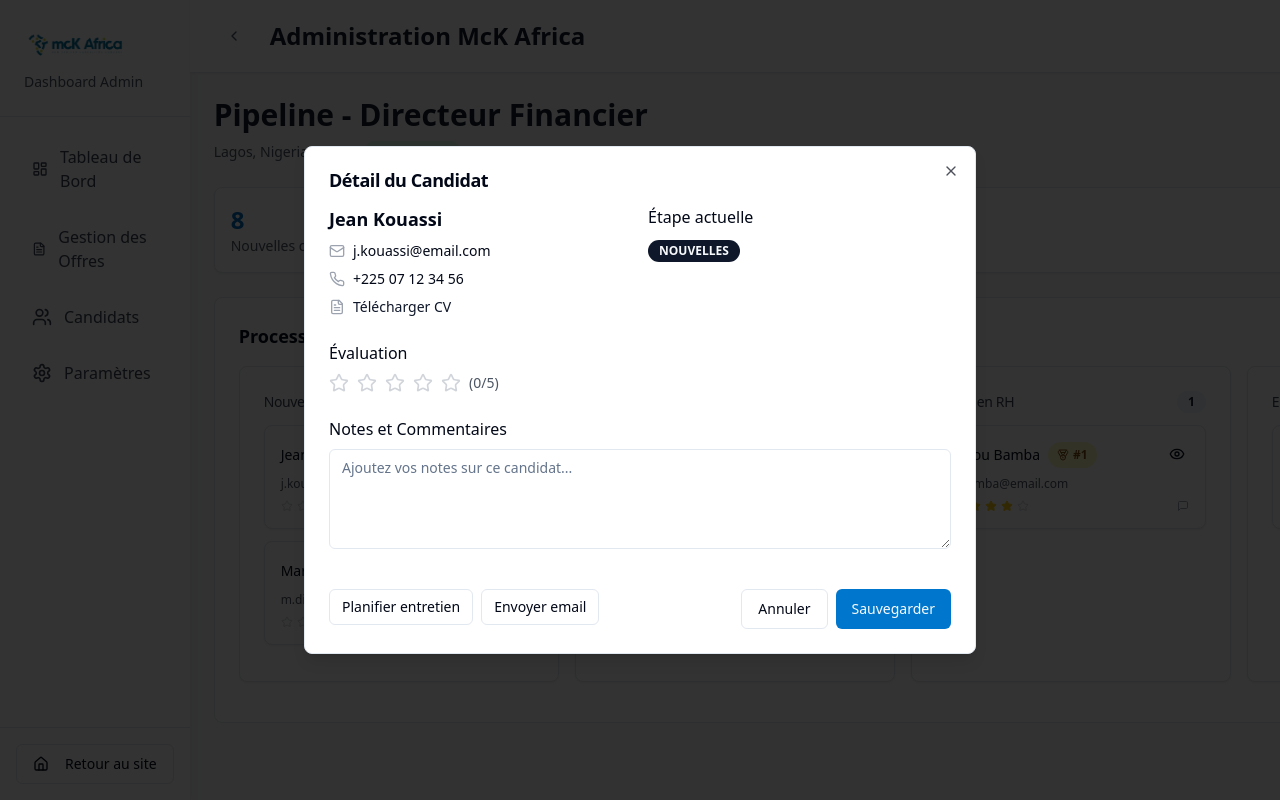
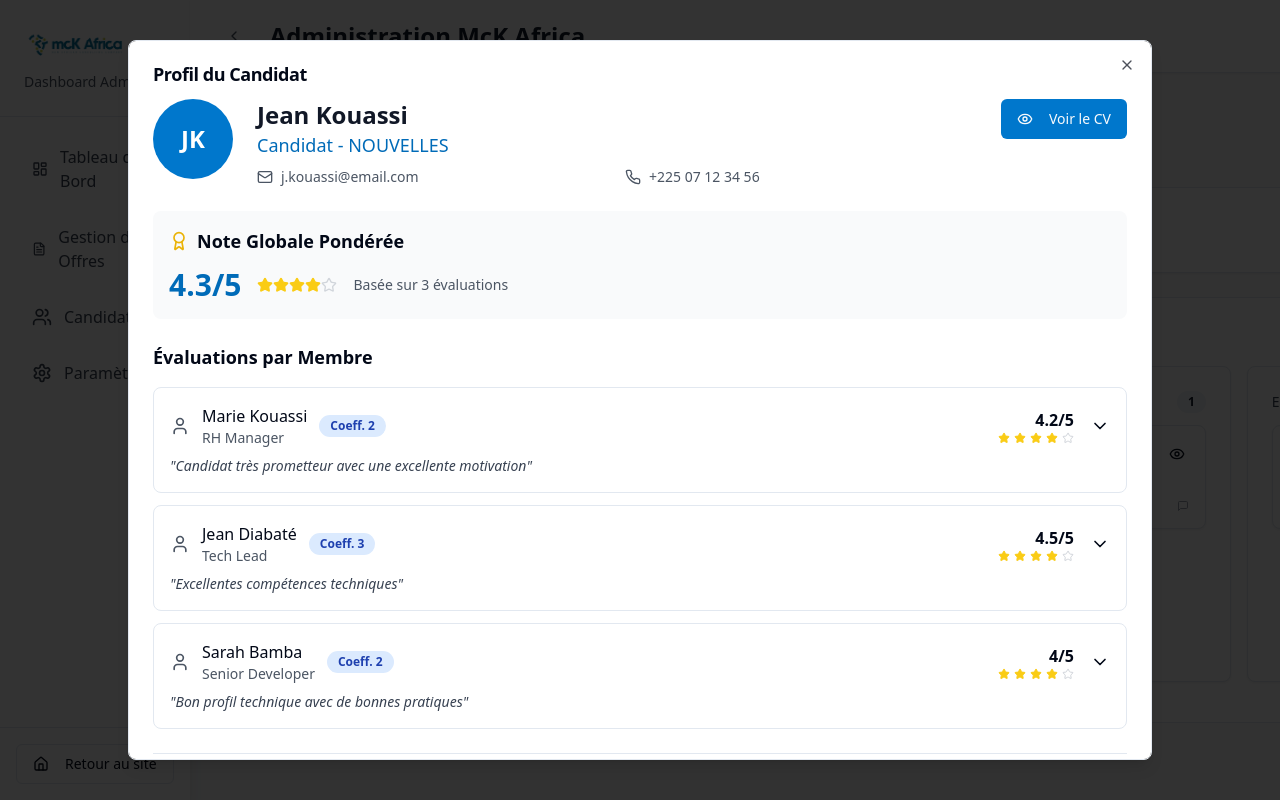
Before and after one commit to arthurdibii/mckafricav1, a React (Vite) app: page /admin/offres/1/pipeline in a window 1280 px wide. Both pictures are taken after a click on the button 504 px from the left and 454 px from the top of the page. Shown: the top 800 px of the page. Built offline with nearby package versions, Linux system fonts and the light colour scheme.

Commit message:
feat: Implement candidate detail modal in pipeline
Implement the same candidate detail information in the pipeline modal.
Make comments non-editable and replace "Télécharger CV" with "Voir le CV".

```diff
--- a/src/components/CandidateDetailModal.tsx
+++ b/src/components/CandidateDetailModal.tsx
@@ -19,7 +19,8 @@ import {
   User,
   ChevronDown,
   ChevronUp,
-  Award
+  Award,
+  Eye
 } from 'lucide-react';
 
 interface EvaluationAxis {
@@ -60,6 +61,9 @@ const CandidateDetailModal = ({ candidate, onClose }: CandidateDetailModalProps)
   const [expandedEvaluator, setExpandedEvaluator] = useState<string | null>(null);
   const [editingComment, setEditingComment] = useState<{evaluatorId: string, axisName: string} | null>(null);
   const [tempComment, setTempComment] = useState('');
+
+  // Simuler l'utilisateur connecté (en réalité, cela viendrait d'un contexte d'authentification)
+  const currentUserId = 'eval2'; // Jean Diabaté par exemple
 
   if (!candidate) return null;
 
@@ -129,6 +133,10 @@ const CandidateDetailModal = ({ candidate, onClose }: CandidateDetailModalProps)
   };
 
   const handleCommentEdit = (evaluatorId: string, axisName: string, currentComment: string) => {
+    // Vérifier si l'utilisateur connecté est l'auteur de l'évaluation
+    if (evaluatorId !== currentUserId) {
+      return; // Empêcher l'édition si ce n'est pas l'auteur
+    }
     setEditingComment({ evaluatorId, axisName });
     setTempComment(currentComment);
   };
@@ -142,6 +150,10 @@ const CandidateDetailModal = ({ candidate, onClose }: CandidateDetailModalProps)
 
   const toggleEvaluator = (evaluatorId: string) => {
     setExpandedEvaluator(expandedEvaluator === evaluatorId ? null : evaluatorId);
+  };
+
+  const canEditComment = (evaluatorId: string) => {
+    return evaluatorId === currentUserId;
   };
 
   return (
@@ -180,8 +192,8 @@ const CandidateDetailModal = ({ candidate, onClose }: CandidateDetailModalProps)
 
             <div className="space-y-2">
               <Button className="bg-mck-blue-500 hover:bg-mck-blue-600">
-                <FileText className="h-4 w-4 mr-2" />
-                Télécharger CV
+                <Eye className="h-4 w-4 mr-2" />
+                Voir le CV
               </Button>
             </div>
           </div>
@@ -287,10 +299,17 @@ const CandidateDetailModal = ({ candidate, onClose }: CandidateDetailModalProps)
                                 </div>
                               ) : (
                                 <div
-                                  className="cursor-pointer hover:bg-gray-100 p-1 rounded"
-                                  onClick={() => handleCommentEdit(evaluator.id, axis.name, axis.comment)}
+                                  className={`p-1 rounded ${
+                                    canEditComment(evaluator.id)
+                                      ? 'cursor-pointer hover:bg-gray-100'
+                                      : 'cursor-default'
+                                  }`}
+                                  onClick={() => canEditComment(evaluator.id) && handleCommentEdit(evaluator.id, axis.name, axis.comment)}
                                 >
-                                  {axis.comment || "Cliquez pour ajouter un commentaire"}
+                                  {axis.comment || (canEditComment(evaluator.id) ? "Cliquez pour ajouter un commentaire" : "Aucun commentaire")}
+                                  {canEditComment(evaluator.id) && (
+                                    <span className="text-blue-500 text-xs ml-2">(éditable)</span>
+                                  )}
                                 </div>
                               )}
                             </div>
--- a/src/pages/JobPipeline.tsx
+++ b/src/pages/JobPipeline.tsx
@@ -3,17 +3,10 @@ import React, { useState } from 'react';
 import { useParams } from 'react-router-dom';
 import AdminLayout from '@/components/AdminLayout';
 import KanbanBoard from '@/components/KanbanBoard';
+import CandidateDetailModal from '@/components/CandidateDetailModal';
 import { Card, CardContent, CardHeader, CardTitle } from '@/components/ui/card';
 import { Button } from '@/components/ui/button';
 import { Badge } from '@/components/ui/badge';
-import {
-  Dialog,
-  DialogContent,
-  DialogHeader,
-  DialogTitle
-} from '@/components/ui/dialog';
-import { Textarea } from '@/components/ui/textarea';
-import { Star, Phone, Mail, FileText } from 'lucide-react';
 
 interface Candidate {
   id: string;
@@ -27,9 +20,7 @@ interface Candidate {
 
 const JobPipeline = () => {
   const { id } = useParams();
-  const [selectedCandidate, setSelectedCandidate] = useState<Candidate | null>(null);
-  const [candidateNotes, setCandidateNotes] = useState('');
-  const [candidateScore, setCandidateScore] = useState(0);
+  const [selectedCandidate, setSelectedCandidate] = useState<any>(null);
 
   // Données simulées de l'offre
   const jobData = {
@@ -43,32 +34,6 @@ const JobPipeline = () => {
 
   const handleCandidateClick = (candidate: Candidate) => {
     setSelectedCandidate(candidate);
-    setCandidateNotes(candidate.notes);
-    setCandidateScore(candidate.score);
-  };
-
-  const handleSaveCandidateData = () => {
-    if (selectedCandidate) {
-      // Ici on mettrait à jour les données du candidat
-      console.log('Mise à jour candidat:', {
-        id: selectedCandidate.id,
-        score: candidateScore,
-        notes: candidateNotes
-      });
-      setSelectedCandidate(null);
-    }
-  };
-
-  const renderStars = (score: number, interactive: boolean = false) => {
-    return Array.from({ length: 5 }, (_, i) => (
-      <Star
-        key={i}
-        className={`h-5 w-5 cursor-pointer transition-colors ${
-          i < score ? 'text-yellow-400 fill-current' : 'text-gray-300'
-        } ${interactive ? 'hover:text-yellow-300' : ''}`}
-        onClick={interactive ? () => setCandidateScore(i + 1) : undefined}
-      />
-    ));
   };
 
   return (
@@ -125,89 +90,10 @@ const JobPipeline = () => {
         </div>
 
         {/* Modal détail candidat */}
-        <Dialog open={selectedCandidate !== null} onOpenChange={() => setSelectedCandidate(null)}>
-          <DialogContent className="max-w-2xl">
-            <DialogHeader>
-              <DialogTitle>Détail du Candidat</DialogTitle>
-            </DialogHeader>
-
-            {selectedCandidate && (
-              <div className="space-y-6">
-                {/* Informations personnelles */}
-                <div className="grid grid-cols-1 md:grid-cols-2 gap-4">
-                  <div>
-                    <h4 className="font-semibold text-lg mb-2">{selectedCandidate.name}</h4>
-                    <div className="space-y-2">
-                      <div className="flex items-center space-x-2">
-                        <Mail className="h-4 w-4 text-gray-400" />
-                        <span className="text-sm">{selectedCandidate.email}</span>
-                      </div>
-                      <div className="flex items-center space-x-2">
-                        <Phone className="h-4 w-4 text-gray-400" />
-                        <span className="text-sm">{selectedCandidate.phone}</span>
-                      </div>
-                      <div className="flex items-center space-x-2">
-                        <FileText className="h-4 w-4 text-gray-400" />
-                        <Button variant="link" className="h-auto p-0 text-sm">
-                          Télécharger CV
-                        </Button>
-                      </div>
-                    </div>
-                  </div>
-
-                  <div>
-                    <h5 className="font-medium mb-2">Étape actuelle</h5>
-                    <Badge className="mb-4">
-                      {selectedCandidate.stage.replace('-', ' ').toUpperCase()}
-                    </Badge>
-                  </div>
-                </div>
-
-                {/* Système de notation */}
-                <div>
-                  <h5 className="font-medium mb-2">Évaluation</h5>
-                  <div className="flex items-center space-x-2 mb-4">
-                    {renderStars(candidateScore, true)}
-                    <span className="text-sm text-gray-600">
-                      ({candidateScore}/5)
-                    </span>
-                  </div>
-                </div>
-
-                {/* Notes */}
-                <div>
-                  <h5 className="font-medium mb-2">Notes et Commentaires</h5>
-                  <Textarea
-                    value={candidateNotes}
-                    onChange={(e) => setCandidateNotes(e.target.value)}
-                    placeholder="Ajoutez vos notes sur ce candidat..."
-                    className="min-h-[100px]"
-                  />
-                </div>
-
-                {/* Actions */}
-                <div className="flex justify-between pt-4">
-                  <div className="space-x-2">
-                    <Button variant="outline" size="sm">
-                      Planifier entretien
-                    </Button>
-                    <Button variant="outline" size="sm">
-                      Envoyer email
-                    </Button>
-                  </div>
-                  <div className="space-x-2">
-                    <Button variant="outline" onClick={() => setSelectedCandidate(null)}>
-                      Annuler
-                    </Button>
-                    <Button onClick={handleSaveCandidateData} className="bg-mck-blue-500 hover:bg-mck-blue-600">
-                      Sauvegarder
-                    </Button>
-                  </div>
-                </div>
-              </div>
-            )}
-          </DialogContent>
-        </Dialog>
+        <CandidateDetailModal
+          candidate={selectedCandidate}
+          onClose={() => setSelectedCandidate(null)}
+        />
       </div>
     </AdminLayout>
   );
```
